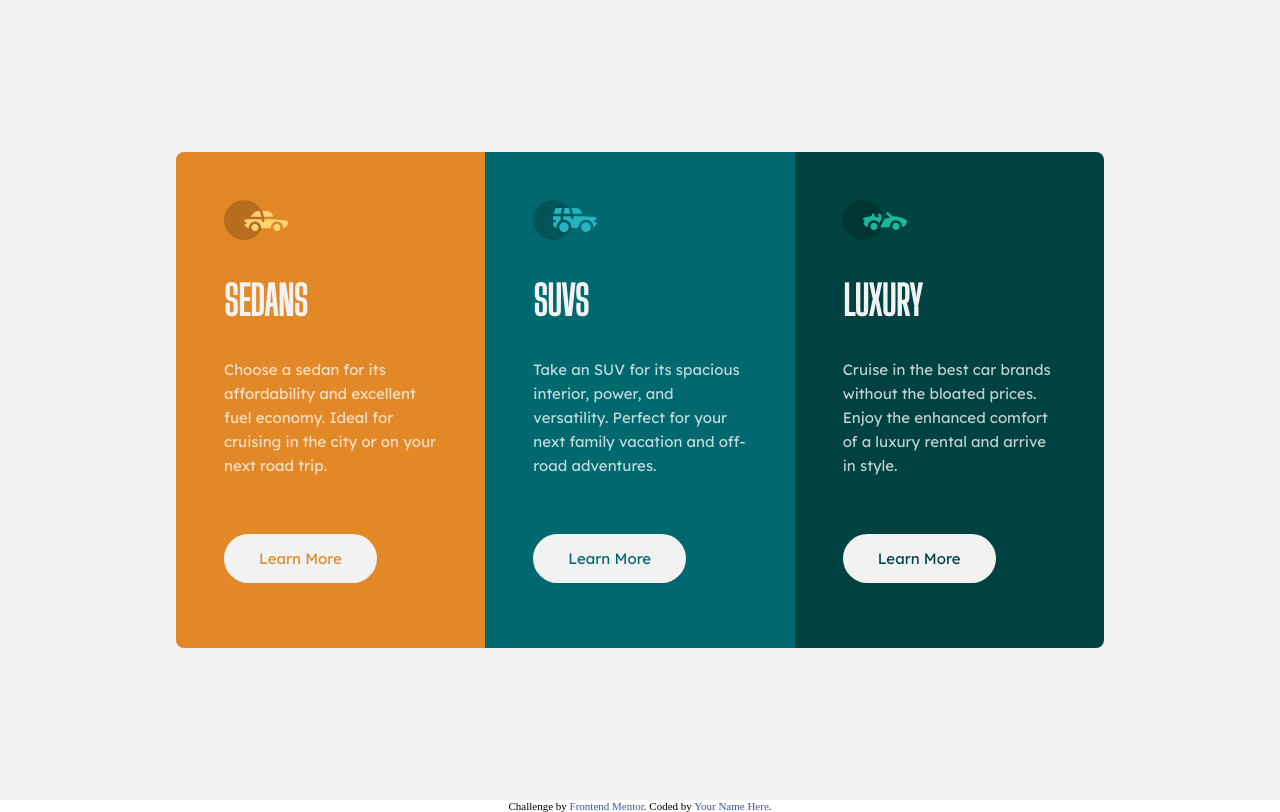
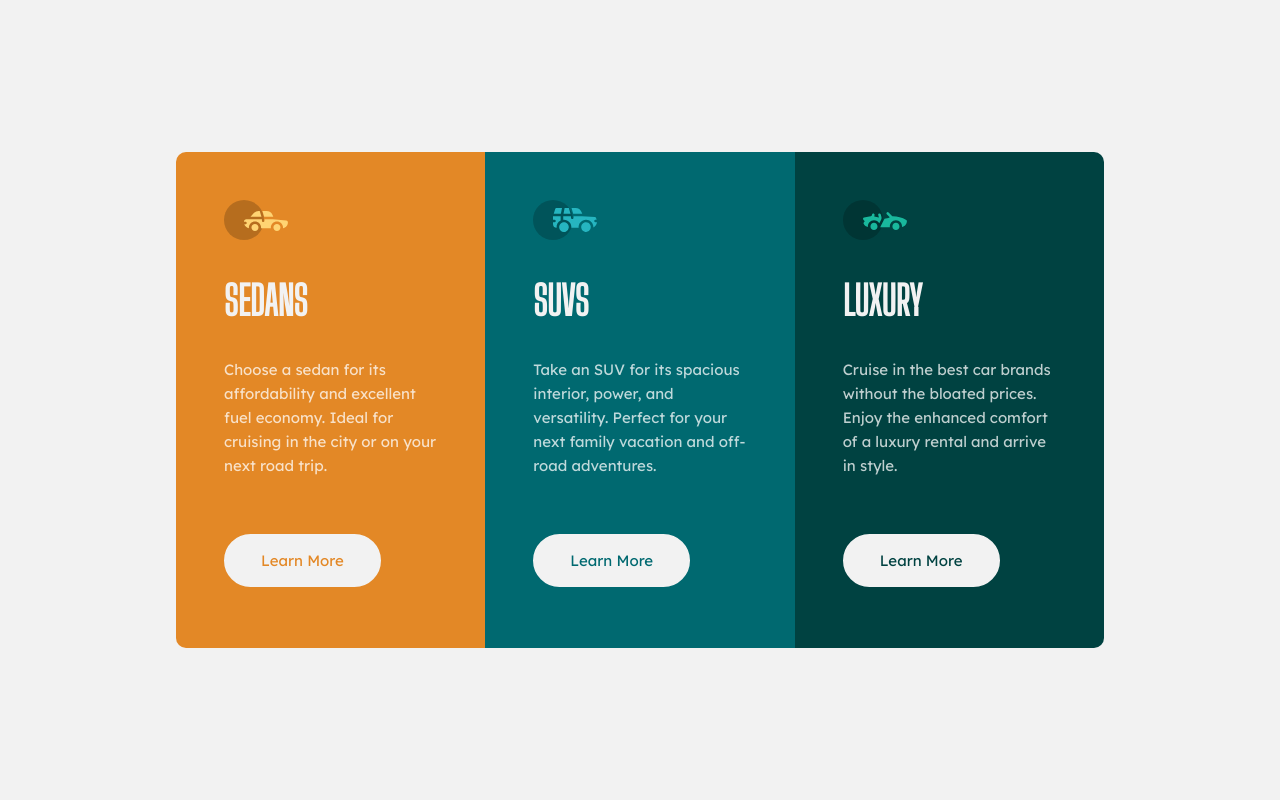
Before and after one commit to placeteno/3-column-preview-cards, a plain HTML site: page index.html in a window 1280 px wide. Drawn offline with Linux system fonts and the light colour scheme.

Commit message:
Project completed

```diff
--- a/index.html
+++ b/index.html
@@ -5,26 +5,38 @@
     <meta name="viewport" content="width=device-width, initial-scale=1.0" />
     <!-- displays site properly based on user's device -->
 
-    <link rel="icon" type="image/png" sizes="32x32" href="./images/favicon-32x32.png" />
+    <link
+      rel="icon"
+      type="image/png"
+      sizes="32x32"
+      href="./images/favicon-32x32.png"
+    />
     <title>Frontend Mentor | 3-column preview card component</title>
     <link rel="stylesheet" href="/styles/styles.css" class="styles" />
     <link rel="preconnect" href="https://fonts.googleapis.com" />
     <link rel="preconnect" href="https://fonts.gstatic.com" crossorigin />
-    <link href="https://fonts.googleapis.com/css2?family=Big+Shoulders+Display:wght@400&family=Lexend+Deca&display=swap" rel="stylesheet"
+    <link
+      href="https://fonts.googleapis.com/css2?family=Big+Shoulders+Display:wght@400&family=Lexend+Deca&display=swap"
+      rel="stylesheet"
     />
   </head>
   <body>
     <section>
       <div class="cards">
         <div class="card sedans">
-          <img src="/images/icon-sedans.svg" alt="Icon of a car" class="icons" />
+          <img
+            src="/images/icon-sedans.svg"
+            alt="Icon of a car"
+            class="icons"
+          />
           <div class="content">
             <h2>Sedans</h2>
             <p>
-              Choose a sedan for its affordability and excellent fuel economy. Ideal for cruising in the city or on your next road trip.
+              Choose a sedan for its affordability and excellent fuel economy.
+              Ideal for cruising in the city or on your next road trip.
             </p>
           </div>
-          <a href="" class="more-info">Learn More</a>
+          <a href="#" class="more-info">Learn More</a>
         </div>
         <div class="card suvs">
           <img src="/images/icon-suvs.svg" alt="Icon of a car" class="icons" />
@@ -35,7 +47,7 @@
               Perfect for your next family vacation and off-road adventures.
             </p>
           </div>
-          <a href="" class="more-info">Learn More</a>
+          <a href="#" class="more-info">Learn More</a>
         </div>
         <div class="card luxury">
           <img
@@ -50,16 +62,9 @@
               the enhanced comfort of a luxury rental and arrive in style.
             </p>
           </div>
-          <a href="" class="more-info">Learn More</a>
+          <a href="#" class="more-info">Learn More</a>
         </div>
       </div>
     </section>
-
-    <div class="attribution">
-      Challenge by
-      <a href="https://www.frontendmentor.io?ref=challenge" target="_blank"
-        >Frontend Mentor</a
-      >. Coded by <a href="#">Your Name Here</a>.
-    </div>
   </body>
 </html>
--- a/styles/styles.css
+++ b/styles/styles.css
@@ -40,7 +40,7 @@ p {
   display: flex;
   max-width: 58rem;
   height: 31rem;
-  border-radius: 8px;
+  border-radius: 10px;
   overflow: hidden;
 }
 
@@ -52,22 +52,29 @@ p {
 .sedans {
   background-color: var(--bright-orange);
 }
+
 .sedans a {
   color: var(--bright-orange);
+  border: 2px solid var(--very-light-gray);
 }
 
 .suvs {
   background-color: var(--dark-cyan);
 }
+
 .suvs a {
   color: var(--dark-cyan);
+  border: 2px solid var(--very-light-gray);
 }
 
 .luxury {
   background-color: var(--very-dark-cyan);
 }
+
 .luxury a {
   color: var(--very-dark-cyan);
+  border: 2px solid var(--very-light-gray);
+
 }
 
 a {
@@ -84,7 +91,6 @@ a {
 
 a:hover {
   background-color: inherit;
-  border: 2px solid var(--very-light-gray);
   color: var(--very-light-gray);
 }
 
@@ -92,17 +98,25 @@ a:hover {
 
 
 
-.attribution { font-size: 11px; text-align: center; }
-.attribution a {all: unset; color: hsl(228, 45%, 44%); }
+.attribution {
+  font-size: 11px;
+  text-align: center;
+}
+
+.attribution a {
+  all: unset;
+  color: hsl(228, 45%, 44%);
+}
 
 @media screen and (max-width: 600px) {
   section {
     height: auto;
+
   }
+
   .cards {
     display: block;
-    padding: 20px;
-    border-radius: 10px;
+    margin: 20px;
     overflow: hidden;
     height: auto;
   }
```
Also changed, not shown: 4 other files.
